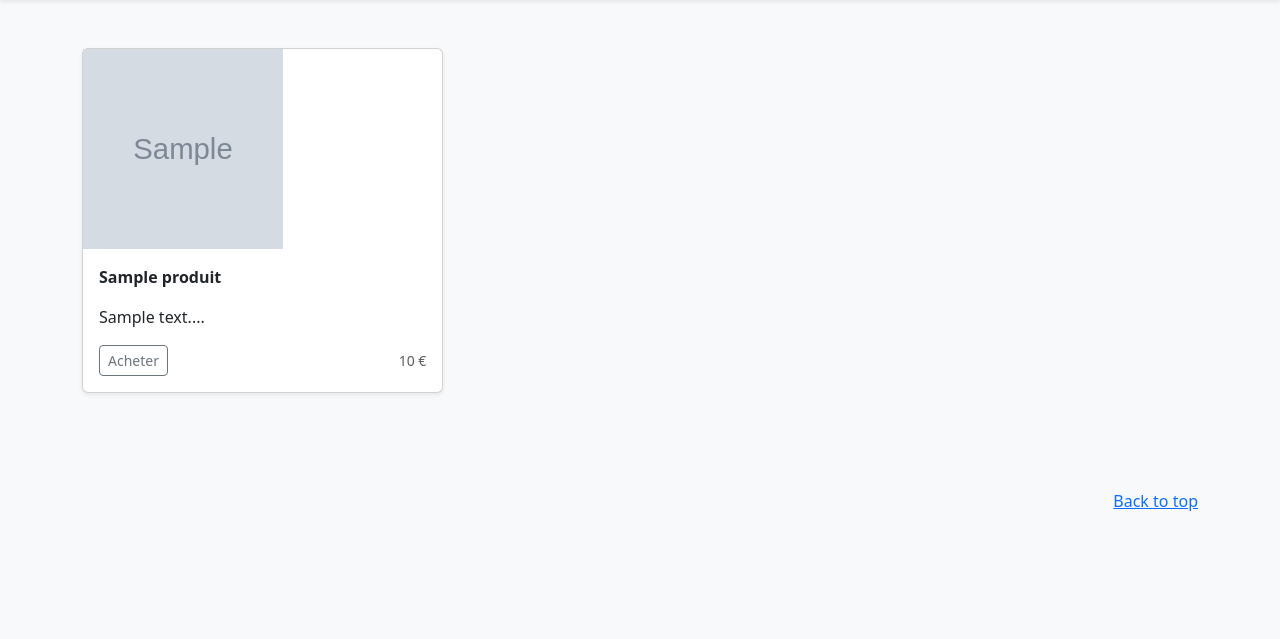
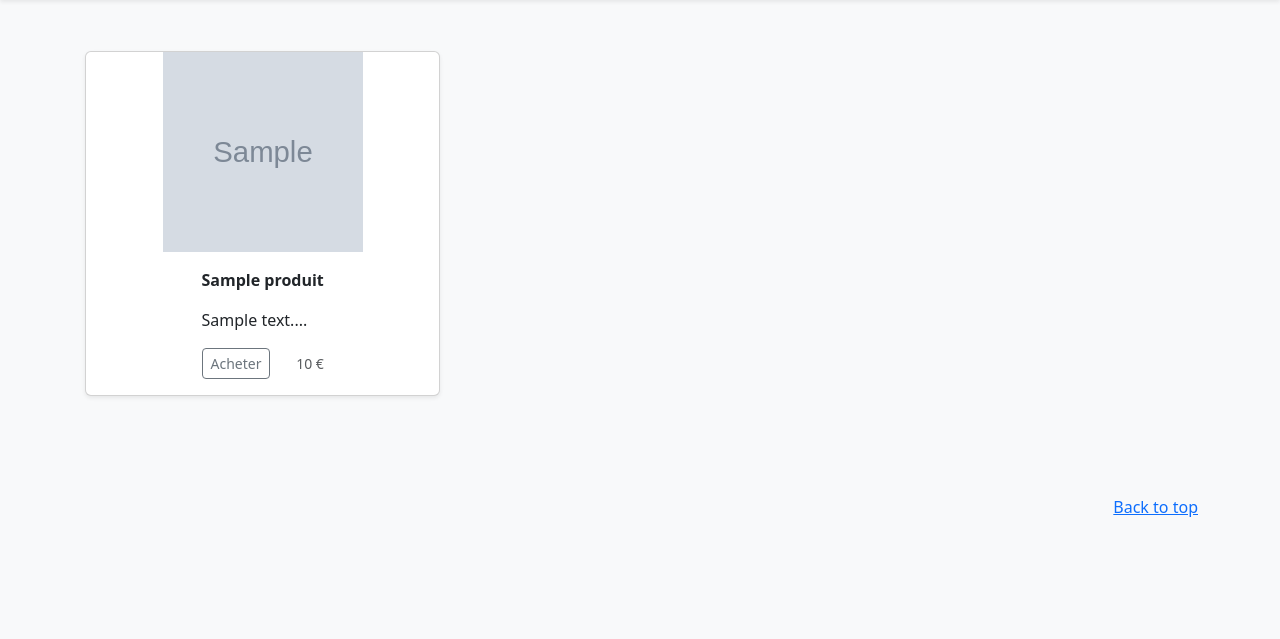
Before and after one commit to BlizzFir3/ToutEnUnShop, a PHP site: page / in a window 1280 px wide. Shown: the part 56-695 px from the top of the page. Run offline with PHP 8.4, Linux system fonts and the light colour scheme; tables that the repository leaves empty or names only in its code hold one stand-in row (values such as "Sample post"); grey boxes marked "Sample" are stand-in pictures; some libraries are stand-ins or nearby versions.

Commit message:
trying to correct this shitty css

```diff
--- a/index.php
+++ b/index.php
@@ -14,7 +14,7 @@
 	<link href="https://cdn.jsdelivr.net/npm/bootstrap@5.3.3/dist/css/bootstrap.min.css" rel="stylesheet" integrity="sha384-QWTKZyjpPEjISv5WaRU9OFeRpok6YctnYmDr5pNlyT2bRjXh0JMhjY6hW+ALEwIH" crossorigin="anonymous">
 
 	<script src="https://cdn.jsdelivr.net/npm/bootstrap@5.3.3/dist/js/bootstrap.bundle.min.js" integrity="sha384-YvpcrYf0tY3lHB60NNkmXc5s9fDVZLESaAA55NDzOxhy9GkcIdslK1eN7N6jIeHz" crossorigin="anonymous"></script>
-	<script src="color-modes.js"></script>
+	<script src="assets/js/color-modes.js"></script>
 
 
     <style>
@@ -98,6 +98,26 @@
 	  .bold {
 		font-weight: bold;
 	  }
+
+	  .box {
+	  	display: flex;
+  	  	align-items: center;
+  	  	justify-content: space-around;
+  		flex-wrap: wrap;
+	  }
+
+	  .box :first-child {
+	  align-self: center;
+	  }
+	  	.col-container {
+		display: table; /* Make the container element behave like a table */
+		width: 100%; /* Set full-width to expand the whole page */
+		}
+		.stretch {
+			display: flex;
+			align-items: stretch;
+		}
+
     </style>
 
 
@@ -210,8 +230,8 @@
     <div class="container">
       <div class="row">
         <div class="col-sm-8 col-md-7 py-4">
-          <h4>About</h4>
-          <p class="text-body-secondary">Add some information about the album below, the author, or any other background context. Make it a few sentences long so folks can pick up some informative tidbits. Then, link them off to some social networking sites or contact information.</p>
+          <h4>A propos</h4>
+          <p class="text-body-secondary">ToutEnUnShop est un site web d'e-commerce qui vend toute sorte d'article, de la paire de chaussure a la machine a raclette.</p>
         </div>
         <div class="col-sm-4 offset-md-1 py-4">
           <h4>Connexion</h4>
@@ -238,18 +258,18 @@
 <main>
 
   <div class="album py-5 bg-body-tertiary">
-    <div class="container">
+    <div class="container col-container">
 
       <div class="row row-cols-1 row-cols-sm-2 row-cols-md-3 g-3">
 	  	<?php foreach($mesProduits as $unProduit): ?>
-			<div class="col">
-			<div class="card shadow-sm">
+			<div class="stretch">
+				<div class="card shadow-sm box col" style="margin: 0.2rem; ">
 					<title><?= $unProduit->nom ?></title>
 					<img src="<?= $unProduit->image ?>" width="200" height="200"/>
 					<div class="card-body">
 					<p class="bold"><?= $unProduit->nom ?></p>
-				<p class="card-text"><?= substr($unProduit->description, 0, 70) ?>...</p>
-				<div class="d-flex justify-content-between align-items-center">
+					<p class="card-text" style="align-items: center"><?= substr($unProduit->description, 0, 70) ?>...</p>
+					<div class="d-flex justify-content-between align-items-center"  style="display: flex; align-content: flex-end;">
 						<div class="btn-group">
 						<button type="button" class="btn btn-sm btn-outline-secondary">Acheter</button>
 						</div>
```
Lines whose indentation alone changed are shown as unchanged.
